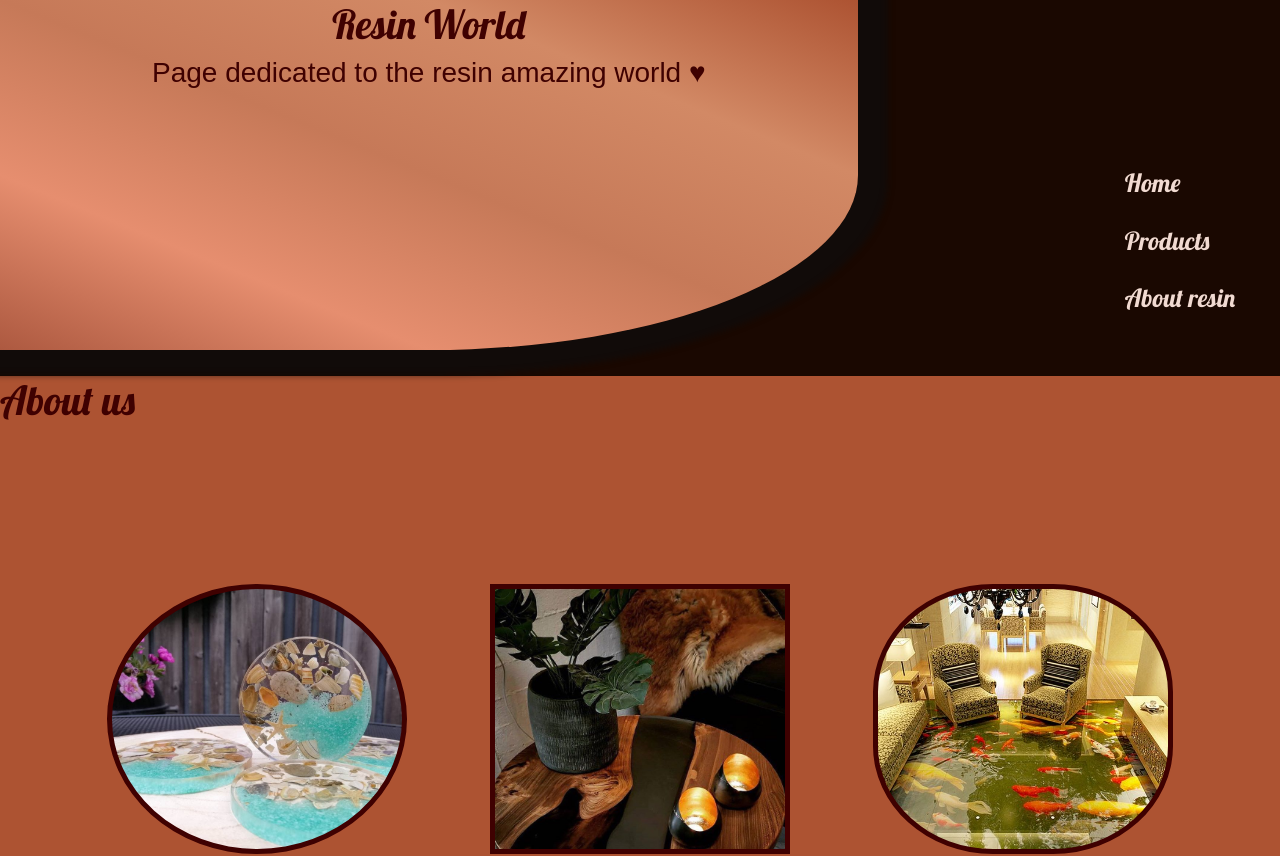
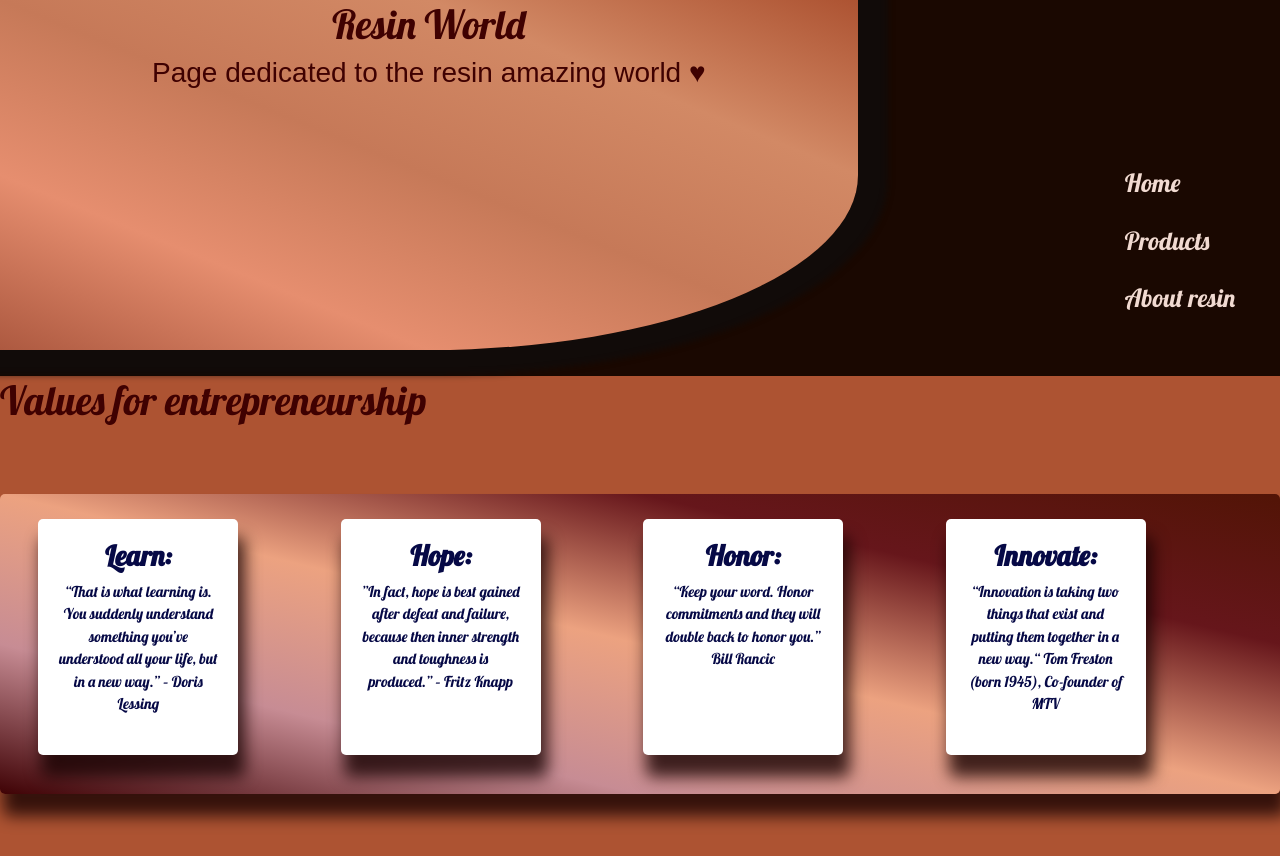
Before and after one commit to IndianaLora/Afworld, a React (Create React App) app: page /About in a window 1280 px wide. Shown: the top 856 px of the page. Built offline with nearby package versions, Linux system fonts and the light colour scheme; a web font is replaced by a local one.

Commit message:
created values section

```diff
--- a/public/index.html
+++ b/public/index.html
@@ -2,16 +2,19 @@
 <html lang="en">
   <head>
     <meta charset="utf-8" />
+    <link
+      rel="stylesheet"
+      href="https://stackpath.bootstrapcdn.com/bootstrap/4.3.1/css/bootstrap.min.css"
+      integrity="sha384-ggOyR0iXCbMQv3Xipma34MD+dH/1fQ784/j6cY/iJTQUOhcWr7x9JvoRxT2MZw1T"
+      crossorigin="anonymous"
+    />
     <link
       rel="icon"
       href="https://encrypted-tbn0.gstatic.com/images?q=tbn:ANd9GcRJSazMwWZOdiOr-_DmB5B3-sq-sx5sCvWxRHlQLKSgap-BdDa3r7w7TphPq9W4ilq_pKw&usqp=CAU"
     />
     <meta name="viewport" content="width=device-width, initial-scale=1" />
     <meta name="theme-color" content="#000000" />
-    <meta
-      name="description"
-      content="Web site created by Indiana ☻"
-    />
+    <meta name="description" content="Web site created by Indiana ☻" />
     <link rel="preconnect" href="https://fonts.gstatic.com" />
     <link
       href="https://fonts.googleapis.com/css2?family=Lobster&family=Noto+Serif+TC:wght@900&display=swap"
--- a/src/App.css
+++ b/src/App.css
@@ -164,7 +164,7 @@ nav a:hover {
 .productsContainer {
   background-color: #ad5332;
   min-width: 650px;
-  margin-bottom: ;
+  margin-bottom: 0;
 }
 .about-container {
   background-color: #ad5332;
@@ -174,30 +174,7 @@ nav a:hover {
   position: relative;
   display: flex;
 }
-#about-1 {
-  background-image: url("./img/a1.jpg");
-  background-size: cover;
-  border: 5px solid#3f0101;
-  border-radius: 50%;
 
-  width: 300px;
-  height: 270px;
-}
-#about-2 {
-  background-image: url("./img/a2.jpg");
-  background-size: cover;
-  border: 5px solid #3f0101;
-  width: 300px;
-  height: 270px;
-}
-#about-3 {
-  background-image: url("./img/a3.jpg");
-  background-size: cover;
-  width: 300px;
-  height: 270px;
-  border-radius: 40%;
-  border: 5px solid #3f0101;
-}
 .about-section {
   width: 90vw;
   max-width: 1117px;
@@ -260,3 +237,65 @@ nav a:hover {
     min-width: 1000px;
   }
 }
+.centered1 {
+  position: absolute;
+  top: 25%;
+  left: 10%;
+}
+.centered2 {
+  position: absolute;
+  top: 25%;
+  left: 45%;
+}
+.card {
+  color: rgb(6, 9, 70);
+  display: flex;
+  margin-top: 2%;
+  margin-left: 3%;
+  margin-right: 5%;
+  margin-bottom: 3%;
+  width: 200px;
+  text-align: center;
+  padding: 20px;
+  border: 2px transparent;
+  border-radius: 5px;
+  box-shadow: 5px 20px 16px 2px rgb(24, 2, 2, 0.8);
+}
+.vers-container {
+  display: flex;
+  margin-top: 70px;
+  margin-bottom: 5%;
+  background-image: linear-gradient(
+    to right top,
+    #3f0205,
+    #c78c94,
+    #eca280,
+    #66161b,
+    #521406
+  );
+  background-position: center;
+  background-size: contain;
+  height: 300px;
+  border-radius: 5px;
+  font-size: 15px;
+  font-family: roboto;
+  border-top: 5px 20px 16px 2px rgba(173, 27, 27, 0.8);
+  box-shadow: 5px 20px 16px 2px rgb(24, 2, 2, 0.8);
+}
+@media only screen and (max-width: 600px) {
+  div.vers-container {
+    display: inline-block;
+    flex-direction: column-reverse;
+    flex-wrap: wrap;
+    min-width: 650px;
+    min-height: 1200px;
+    margin-bottom: 30%;
+  }
+}
+@media only screen and (max-width: 600px) {
+  div.card {
+    justify-content: center;
+    width: 200px;
+    margin: 5rem auto;
+  }
+}
--- a/src/components/AboutDescription.js
+++ b/src/components/AboutDescription.js
@@ -1,16 +1,49 @@
-import React from 'react'
+import React from "react";
 
 function AboutDescription() {
-    return (
-        <div>
-            <div className="about-section">
-        <div id="about-1" className="imgx"></div>
-        <div id="about-2" className="imgx"></div>
-        <div id="about-3" className="imgx"></div>
-      </div>
+  return (
+    <div>
+      <div class="vers-container">
+        <div class="card">
+          <h3>
+            <strong>Learn:</strong>
+          </h3>
+          <p class="card-text">
+            “That is what learning is. You suddenly understand something you’ve
+            understood all your life, but in a new way.” – Doris Lessing
+          </p>
+        </div>
+        <div class="card">
+          <h3>
+            <strong>Hope:</strong>
+          </h3>
+          <p class="card-text">
+            ”In fact, hope is best gained after defeat and failure, because then
+            inner strength and toughness is produced.” – Fritz Knapp{" "}
+          </p>
+        </div>
+        <div class="card">
+          <h3>
+            <strong>Honor:</strong>
+          </h3>
+          <p class="card-text">
+            “Keep your word. Honor commitments and they will double back to
+            honor you.” Bill Rancic
+          </p>
+        </div>
 
+        <div class="card">
+          <h3>
+            <strong>Innovate:</strong>
+          </h3>
+          <p class="card-text">
+            “Innovation is taking two things that exist and putting them
+            together in a new way.“ Tom Freston (born 1945), Co-founder of MTV
+          </p>
         </div>
-    )
+      </div>{" "}
+    </div>
+  );
 }
 
-export default AboutDescription
+export default AboutDescription;
--- a/src/pages/About.js
+++ b/src/pages/About.js
@@ -7,7 +7,7 @@ function About() {
   return (
     <div className="about-container">
       <div>
-        <h1 className="whiter">About us</h1>
+        <h1 className="whiter">Values for entrepreneurship</h1>
         <AboutDescription />
         <br className="line" />
         <h1 className="whiter">Get to know more about resin</h1>
```
